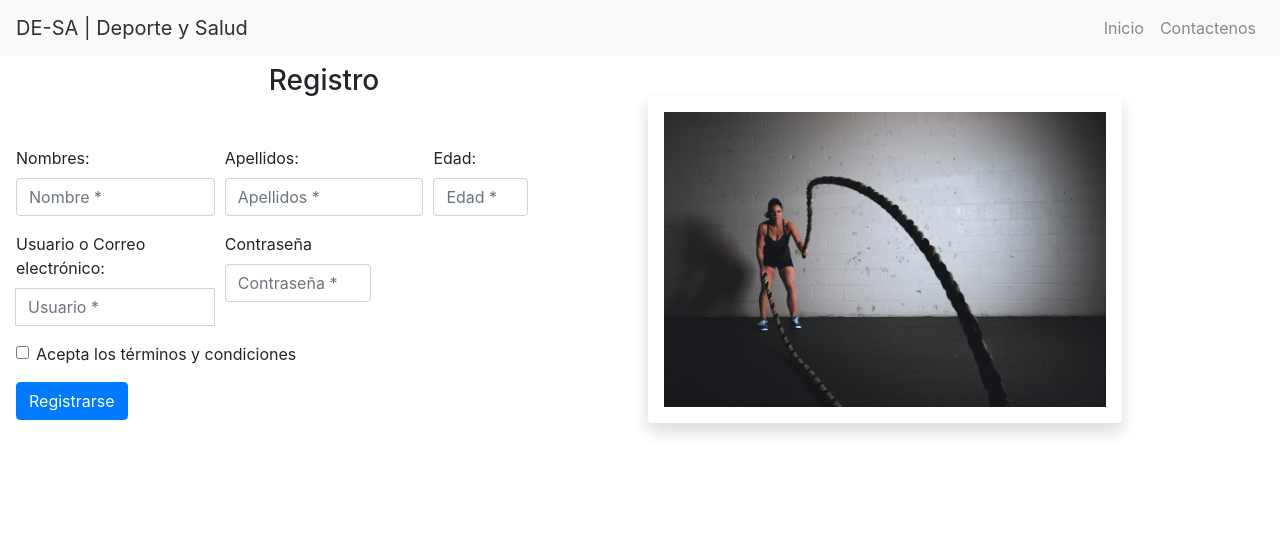
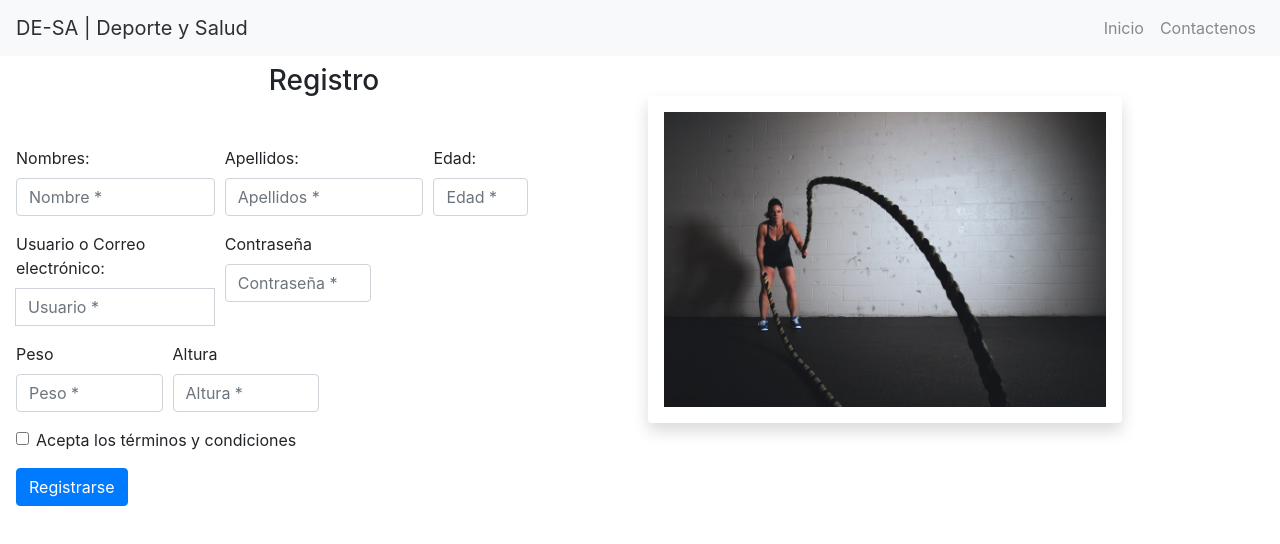
Before and after one commit to msgomez07/proyecto-final, a React (Create React App) app: page /registro in a window 1280 px wide. Shown: the top 544 px of the page. Built offline with nearby package versions, Linux system fonts and the light colour scheme; the HTML template or start-up script is replaced by a standard one.

Commit message:
cambios en menu

```diff
--- a/src/components/section-inicio/ContainerInit.js
+++ b/src/components/section-inicio/ContainerInit.js
@@ -19,6 +19,7 @@ if(cookies.get("email")){
   window.location.href='./menu'
 }
 
+
 })
 
   const handleInputChange = (event) => {
@@ -37,11 +38,16 @@ if(cookies.get("email")){
     .then(response => {
       if(response.length >0){
         var drespuesta = response[0];
-        cookies.set("id", drespuesta.id, {path: "/"});
+        cookies.set( 'id', drespuesta.id, {path: "/"});
         cookies.set("name", drespuesta.name, {path: "/"});
         cookies.set("last_name", drespuesta.last_name, {path: "/"});
-        cookies.set("age", drespuesta.id, {path: "/"});
-        cookies.set("email", drespuesta.id, {path: "/"});
+        cookies.set("age", drespuesta.age, {path: "/"});
+        cookies.set("email", drespuesta.email, {path: "/"});
+        cookies.set("peso", drespuesta.peso, {path: "/"});
+        cookies.set("altura", drespuesta.altura, {path: "/"});
+        cookies.set("url", baseUrl, {path: "/"});
+
+
         swal({title: `Bienvenido ${drespuesta.name} ${drespuesta.last_name}`,
         icon:"success",
         button:"Aceptar",
--- a/src/components/section-menu/Menu.js
+++ b/src/components/section-menu/Menu.js
@@ -1,23 +1,41 @@
 import React, {useEffect} from 'react'
 import Cookies from 'universal-cookie'
 import ContainerMenu from './ContainerMenu';
+import axios from 'axios'
 
 const cookies = new Cookies();
+
 
 export default function Menu() {
 
 console.log(cookies.get("id"));
 console.log(cookies.get("name"));
 
-
-
-
 useEffect(() =>{
     if(!cookies.get("email")){
       window.location.href='./'
     }
 
+    const indice = cookies.get("id");
+    const indiceT = parseInt(indice) - 1;
+
+
+
+    // const num = 0;
+    // console.log(typeof(num));
+    // console.log(num)
+
+    axios.get(cookies.get("url"))
+    .then(res => {
+      const datos = res.data;
+      console.log(datos[indiceT]);
+
+    });
+
+
+
     })
+
 
     return (
 
--- a/src/components/section-menu/TimeMenu.js
+++ b/src/components/section-menu/TimeMenu.js
@@ -9,7 +9,7 @@ export default function TimeMenu() {
       <div className="d-flex justify-content-center">
         <ul className="d-flex">
           <li className="d-flex m-3">
-            <h3 className="ml-3 mr-3 text-light">TIME</h3>
+            <h3 className="ml-3 mr-3 text-light">TIEMPO</h3>
             <FontAwesomeIcon
               icon={faClock}
               style={{ color: "#fff", fontSize: "30" }}
@@ -17,7 +17,7 @@ export default function TimeMenu() {
             <h3 className="ml-3 mr-3 text-light">02</h3>
           </li>
           <li className="d-flex m-3">
-            <h3 className="ml-3 mr-3 text-light">CALORIES</h3>
+            <h3 className="ml-3 mr-3 text-light">CALORIAS</h3>
             <FontAwesomeIcon
               icon={faFire}
               style={{ color: "#fff", fontSize: "30" }}
@@ -25,7 +25,7 @@ export default function TimeMenu() {
             <h3 className="ml-3 mr-3 text-light">200</h3>
           </li>
           <li className="d-flex m-3">
-            <h3 className="ml-3 mr-3 text-light">STEPS</h3>
+            <h3 className="ml-3 mr-3 text-light">PASOS</h3>
             <FontAwesomeIcon
               icon={faShoePrints}
               style={{ color: "#fff", fontSize: "30" }}
--- a/src/components/section-registro/FormRegistro.js
+++ b/src/components/section-registro/FormRegistro.js
@@ -17,6 +17,8 @@ export default function FormRegistro() {
     age: "",
     email: "",
     password: "",
+    peso: "",
+    altura: ""
   });
 
   const handleInputChange = (e) => {
@@ -149,6 +151,39 @@ export default function FormRegistro() {
               </Form.Control.Feedback>
             </Form.Group>
           </Form.Row>
+
+          <Form.Row>
+          <Form.Group as={Col} md="3">
+          <Form.Label>Peso</Form.Label>
+          <Form.Control
+                type="number"
+                placeholder="Peso *"
+                required
+                name="peso"
+                onChange={handleInputChange}
+              />
+              <Form.Control.Feedback type="invalid">
+                Ingrese un peso valido eje 80.
+              </Form.Control.Feedback>
+
+          </Form.Group>
+          <Form.Group as={Col} md="3">
+          <Form.Label>Altura</Form.Label>
+          <Form.Control
+                type="number"
+                placeholder="Altura *"
+                required
+                name="altura"
+                onChange={handleInputChange}
+              />
+              <Form.Control.Feedback type="invalid">
+                Ingrese altura valida eje 180.
+              </Form.Control.Feedback>
+
+          </Form.Group>
+          </Form.Row>
+
+
           <Form.Group>
             <Form.Check
               required
```
